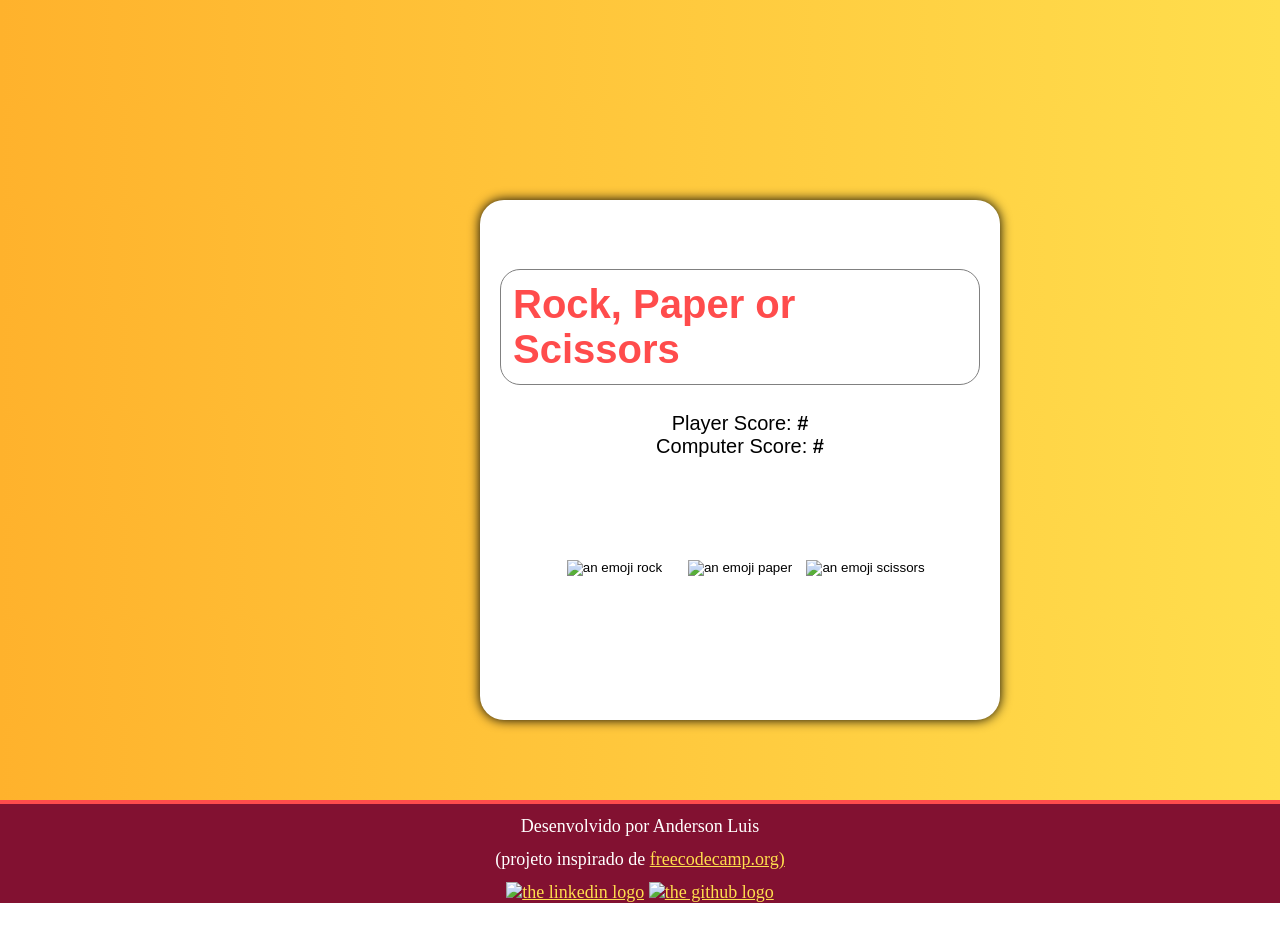
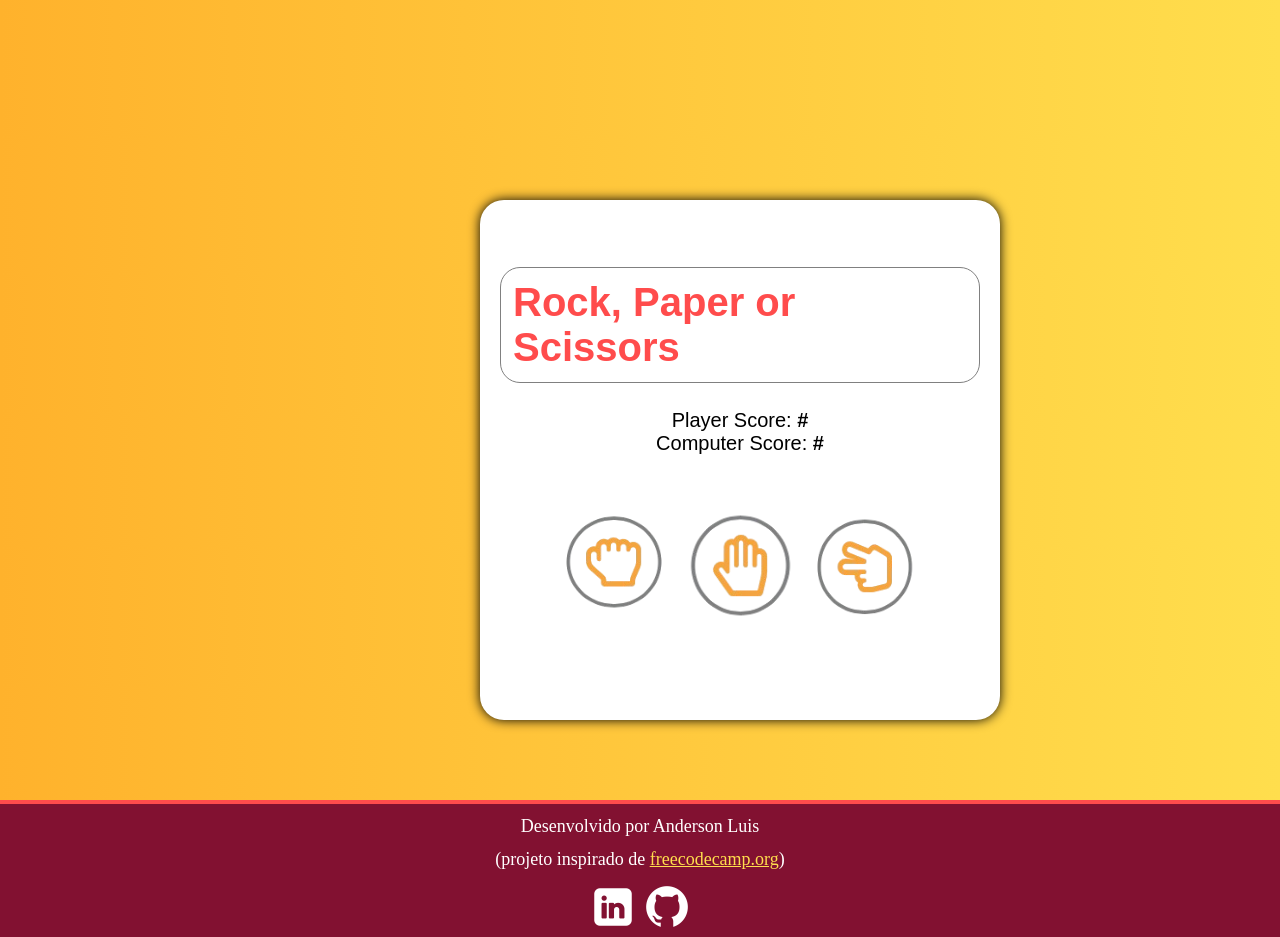
Before and after one commit to andluis35/Pedra-Papel-Tesoura, a plain HTML site: page index.html in a window 1280 px wide. Before the commit the page ends 903 px from the top, so only its background shows below. Drawn offline with Linux system fonts and the light colour scheme; files that its build step writes are made by us from their sources.

Commit message:
Correção nos diretórios

```diff
--- a/index.html
+++ b/index.html
@@ -5,7 +5,7 @@
         <meta name="viewport" content="width=device-width, initial-scale=1.0" />
         <meta name="description" content="Jogo de pedra, papel ou tesoura" />
         <title>Pedra, Papel ou Tesoura?</title>
-        <link rel="stylesheet" href="./styles.css" />
+        <link rel="stylesheet" href="./assets/style/styles.css" />
     </head>
     <body>
         <div class="container">
@@ -16,9 +16,9 @@
             </div>
 
             <div class="options">
-                <button id="rock"> <img src="./images/rock.png" alt="an emoji rock" /> </button>
-                <button id="paper"> <img src="./images/paper.png" alt="an emoji paper" /> </button>
-                <button id="scissors"> <img src="./images/scissors.png" alt="an emoji scissors" /> </button>
+                <button id="rock"> <img src="./assets/images/rock.png" alt="an emoji rock" /> </button>
+                <button id="paper"> <img src="./assets/images/paper.png" alt="an emoji paper" /> </button>
+                <button id="scissors"> <img src="./assets/images/scissors.png" alt="an emoji scissors" /> </button>
             </div>
 
             <div class="result">
@@ -30,12 +30,12 @@
 
         <footer class="footer">
             <p>Desenvolvido por Anderson Luis</p>
-            <p>(projeto inspirado de <a href="https://www.freecodecamp.org/" target="_blank">freecodecamp.org)</a></p>
+            <p>(projeto inspirado de <a href="https://www.freecodecamp.org/" target="_blank">freecodecamp.org</a>)</p>
             <p>
-                <a href="https://linkedin.com/in/anderson-luis-663970325" target="_blank"><img class="social-medias-images" src="./images/linkedin.jpg" alt="the linkedin logo"></a>
-                <a href="https://github.com/andluis35" target="_blank"><img class="social-medias-images" src="./images/github.jpg" alt="the github logo"></a>
+                <a href="https://linkedin.com/in/anderson-luis-663970325" target="_blank"><img class="social-medias-images" src="./assets/images/linkedin.jpg" alt="the linkedin logo"></a>
+                <a href="https://github.com/andluis35" target="_blank"><img class="social-medias-images" src="./assets/images/github.jpg" alt="the github logo"></a>
             </p>
         </footer>
-        <script type="text/javascript" src="./script.js"></script>
+        <script type="text/javascript" src="./assets/script/index.js"></script>
     </body>
 </html>
```
